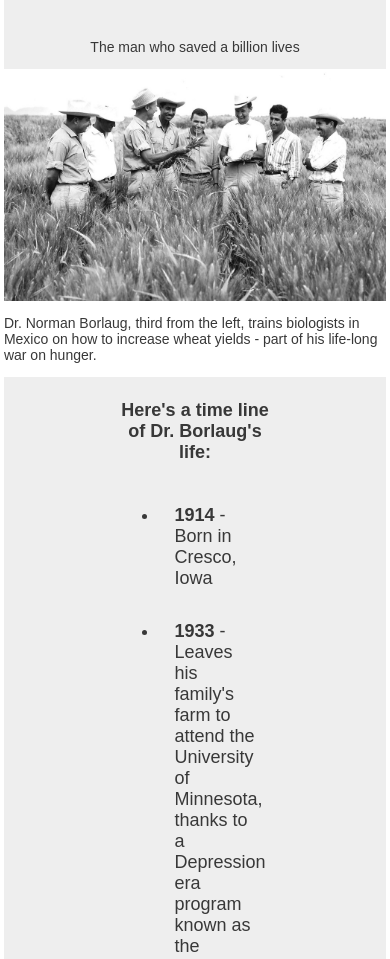
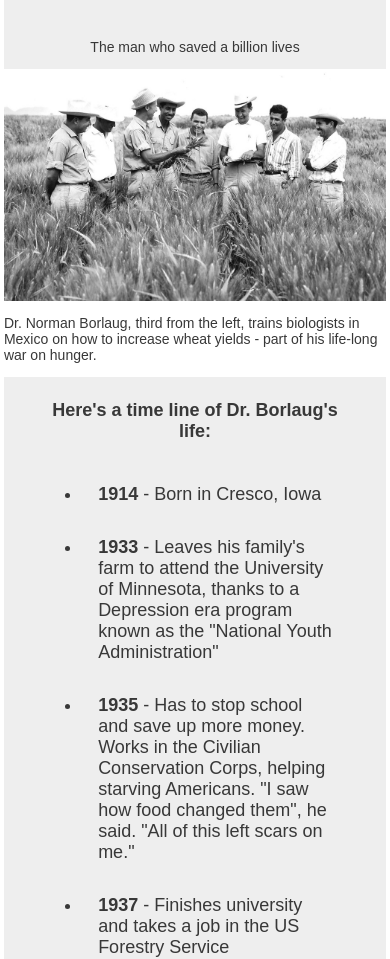
Before and after one commit to AlexdelCarmen/fcc-tribute-page, a plain HTML site: page index.html in a window 390 px wide. Shown: the part 148-1107 px from the top of the page. Drawn offline with Linux system fonts and the light colour scheme.

Commit message:
Add final styles, write README file

```diff
--- a/style.css
+++ b/style.css
@@ -87,3 +87,9 @@ main {
 #tribute-link {
   color: steelblue;
 }
+
+@media (max-width: 1200px) {
+  #tribute-info {
+    width: 80%;
+  }
+}
```
Also changed, not shown: assets/screenshot.png (added), 1 other file.
